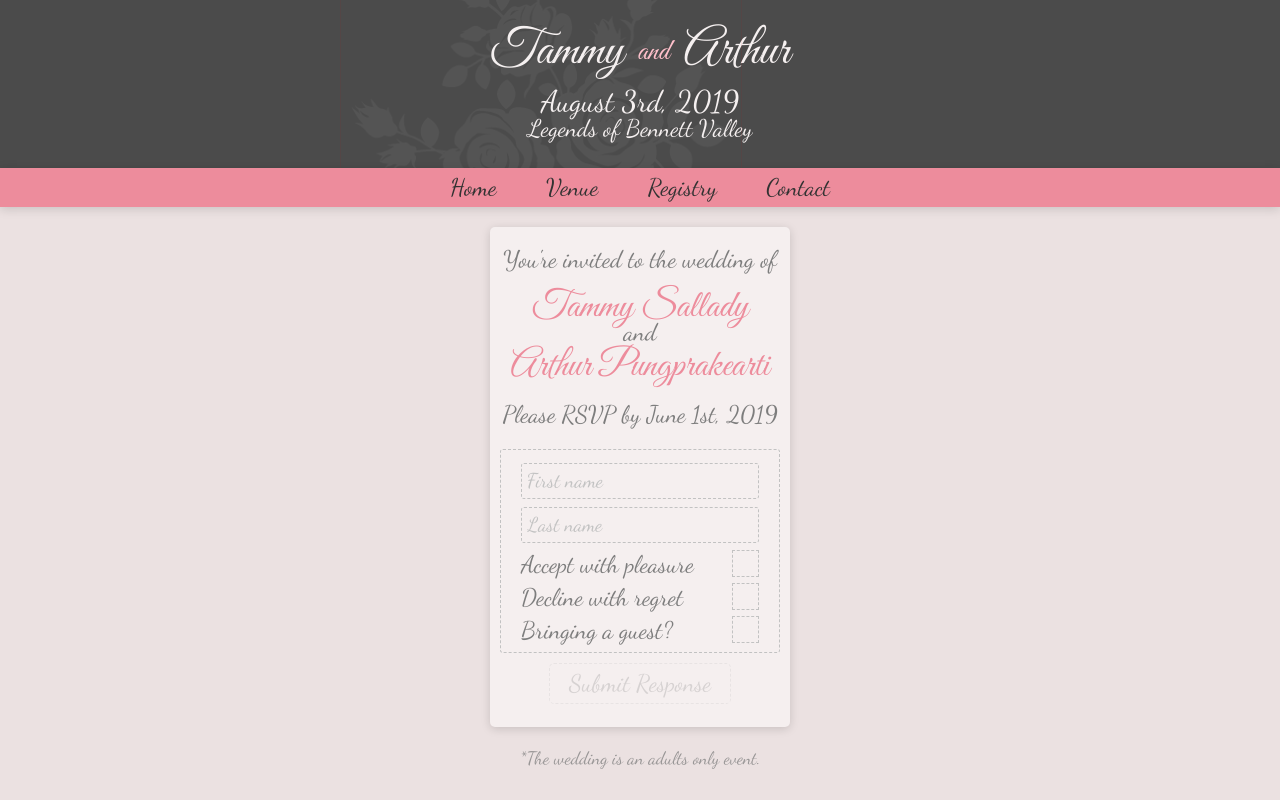
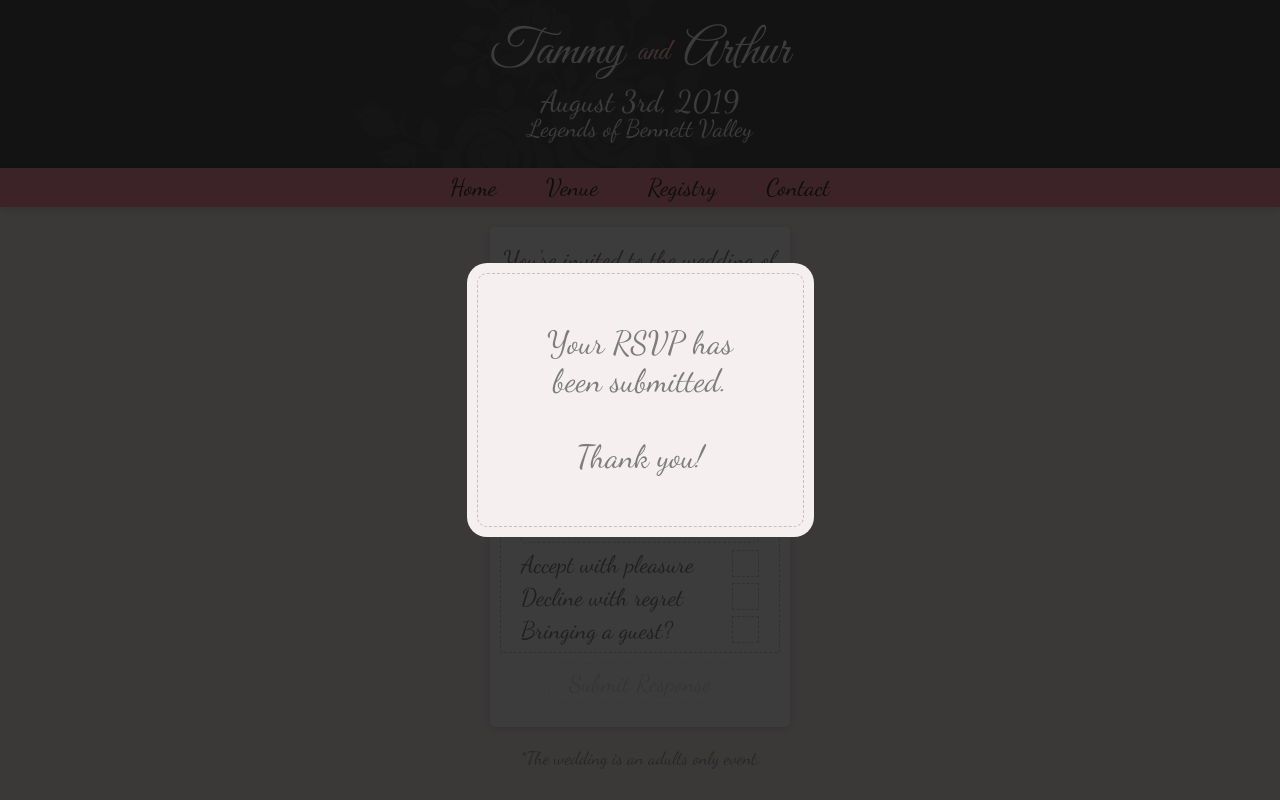
Before and after one commit to pungprakearti/tamthur, a React (Create React App) app: page /rsvp in a window 1280 px wide. Built offline with nearby package versions, Linux system fonts and the light colour scheme.

Commit message:
Created a modal and working on using it to show success and error from fetch.

```diff
--- /dev/null
+++ b/src/Message.js
@@ -0,0 +1,25 @@
+import React, { Component } from 'react'
+import './Message.scss'
+
+export default class Message extends Component {
+  render() {
+    return (
+      <div className="Message__cont">
+        <div className="Message__bg">
+          <div className="Message__outer">
+            <div className="Message__textCont">
+              <div className="Message__text">
+                {/* There was an issue with your RSVP. */}
+                {this.props.line1}
+                <br />
+                <br />
+                {/* Please try again later. */}
+                {this.props.line2}
+              </div>
+            </div>
+          </div>
+        </div>
+      </div>
+    )
+  }
+}
--- /dev/null
+++ b/src/Message.scss
@@ -0,0 +1,45 @@
+@import './_config.scss';
+
+.Message {
+  &__cont {
+    position: absolute;
+    top: 0;
+    right: 0;
+    bottom: 0;
+    left: 0;
+    z-index: 10;
+  }
+
+  &__bg {
+    width: 100%;
+    height: 100%;
+    background-color: rgba(0, 0, 0, 0.75);
+    display: flex;
+    flex-direction: row;
+    justify-content: center;
+    align-items: center;
+  }
+
+  &__textCont {
+    padding: 50px;
+    background-color: $bg3;
+    border-radius: 10px;
+    border: 1px dashed $pLineC;
+  }
+
+  &__outer {
+    padding: 10px;
+    // margin: 50px;
+    background-color: $bg3;
+    border-radius: 20px;
+  }
+
+  &__text {
+    width: 225px;
+    // height: 150px;
+    font-size: 32px;
+    text-align: center;
+    // background-color: white;
+    color: $pText;
+  }
+}
--- /dev/null
+++ b/src/Modal.js
@@ -0,0 +1,21 @@
+import { Component } from 'react'
+import ReactDOM from 'react-dom'
+
+export default class Modal extends Component {
+  constructor(props) {
+    super(props)
+    this.root = document.createElement('div')
+  }
+
+  componentDidMount() {
+    document.body.prepend(this.root)
+  }
+
+  componentWillUnmount() {
+    document.body.removeChild(this.root)
+  }
+
+  render() {
+    return ReactDOM.createPortal(this.props.children, this.root)
+  }
+}
--- a/src/RSVP.js
+++ b/src/RSVP.js
@@ -1,6 +1,8 @@
 import React, { Component } from 'react'
 import check from './check.png'
 import './RSVP.scss'
+import Modal from './Modal'
+import Message from './Message'
 
 export default class RSVP extends Component {
   constructor(props) {
@@ -10,7 +12,8 @@ export default class RSVP extends Component {
       decline: false,
       guest: false,
       firstName: '',
-      lastName: ''
+      lastName: '',
+      error: false
     }
 
     this.handleClick = this.handleClick.bind(this)
@@ -70,17 +73,44 @@ export default class RSVP extends Component {
         attending = 0
       }
 
-      let req = `https://script.google.com/macros/s/${ID}/exec?key=${key}&first=${firstName}&last=${lastName}&attending=${attending}&timestamp=${date}`
+      let req = `https://script.yahoo.com/macros/s/${ID}/exec?key=${key}&first=${firstName}&last=${lastName}&attending=${attending}&timestamp=${date}`
 
       fetch(req)
-      this.props.history.replace('/thanks')
+        .then(() => {
+          console.log('ok')
+          this.props.history.replace('/thanks')
+        })
+        .catch(err => {
+          console.log('err: ', err)
+          this.setState({ error: true }, () => {
+            setTimeout(() => {
+              this.setState({ error: false })
+            }, 5000)
+          })
+          // <Modal><div>ERROR HOMIE!</div></Modal>
+        })
+
+      //Need try accept for this fetch request
+      //https://stackoverflow.com/questions/33355033/try-catch-not-catching-async-await-errors
     }
   }
 
   render() {
-    const { firstName, lastName, accept, decline, guest } = this.state
+    const { firstName, lastName, accept, decline, guest, error } = this.state
     return (
       <React.Fragment>
+        {error ? (
+          <Modal>
+            <Message
+              line1="There was an issue with your RSVP."
+              line2="Please try again later."
+            />
+          </Modal>
+        ) : (
+          <Modal>
+            <Message line1="Your RSVP has been submitted." line2="Thank you!" />
+          </Modal>
+        )}
         <div className="RSVP-cont">
           <div className="RSVP-header">
             You're invited to the wedding of
```
